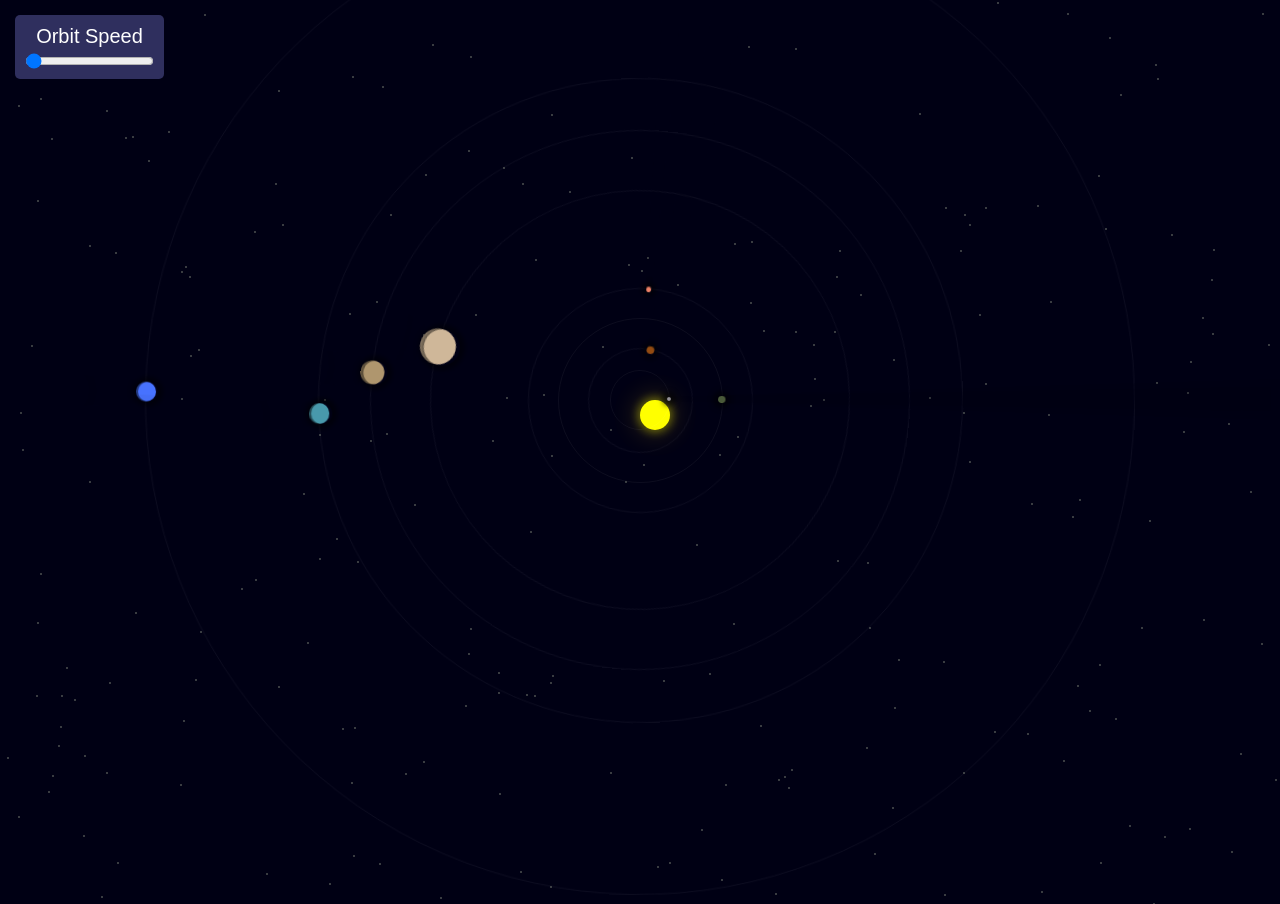
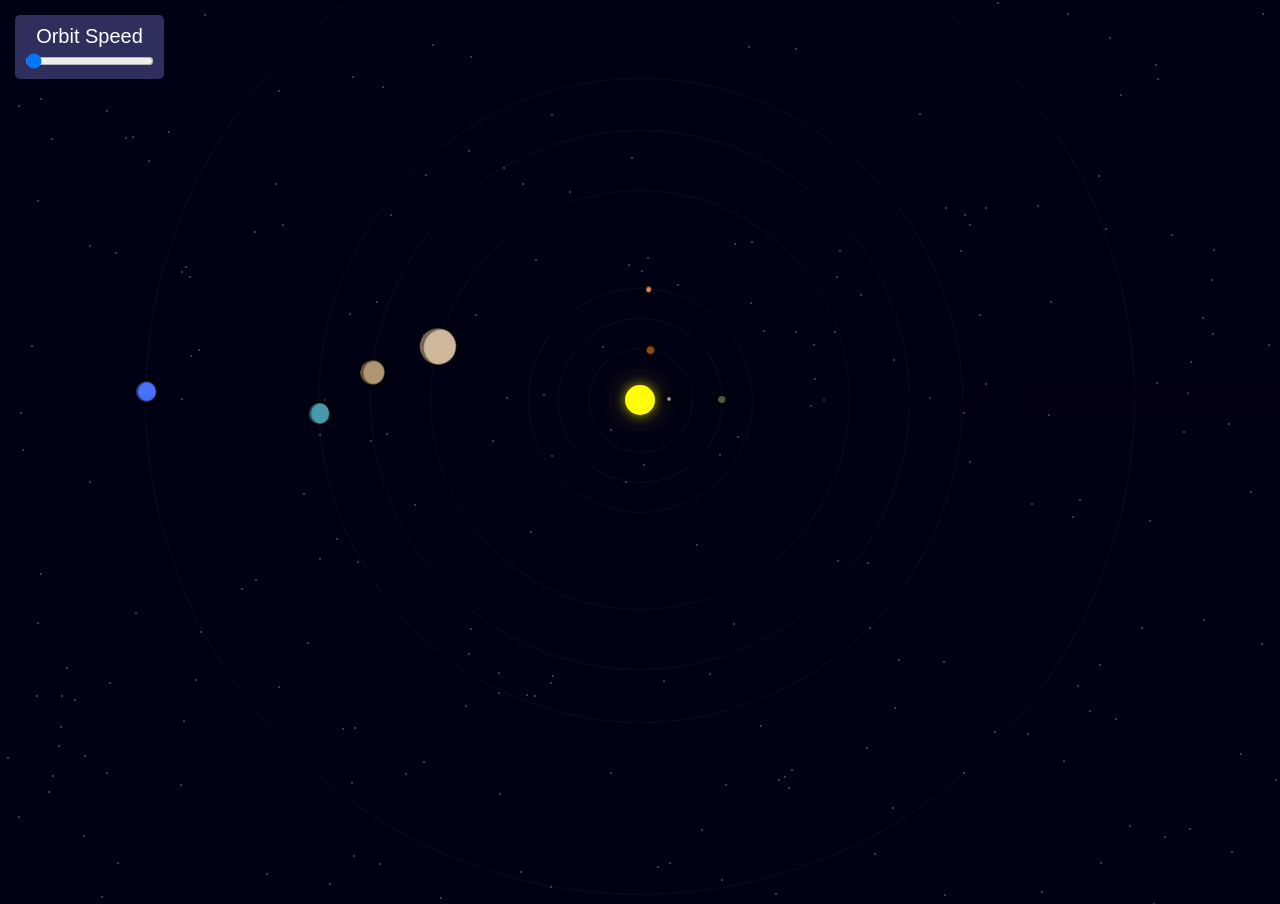
Before and after one commit to alaanvv/Solar-System-Orbit, a plain HTML site: page index.html in a window 1280 px wide. Shown: the top 904 px of the page. Drawn offline with Linux system fonts and the light colour scheme.

Commit message:
Update style.css

```diff
--- a/assets/css/style.css
+++ b/assets/css/style.css
@@ -34,6 +34,9 @@ body {
 }
 
 .sun {
+    position: absolute;
+    top: -0.15em;
+    left: -0.15em;
     width: 0.3em;
 
     background-color: yellow;
```
